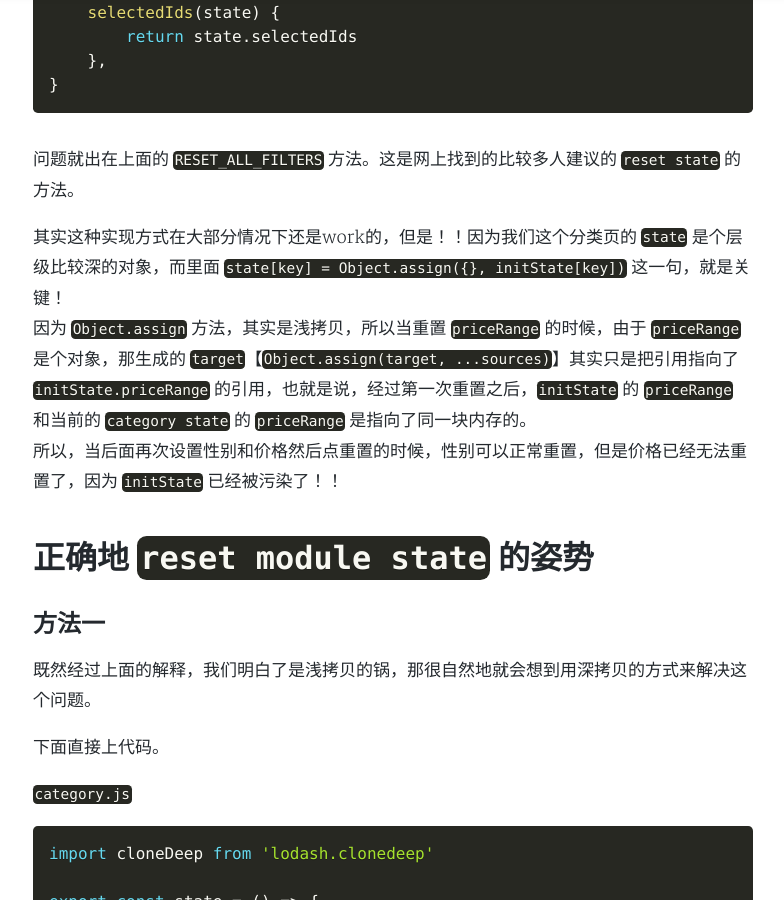
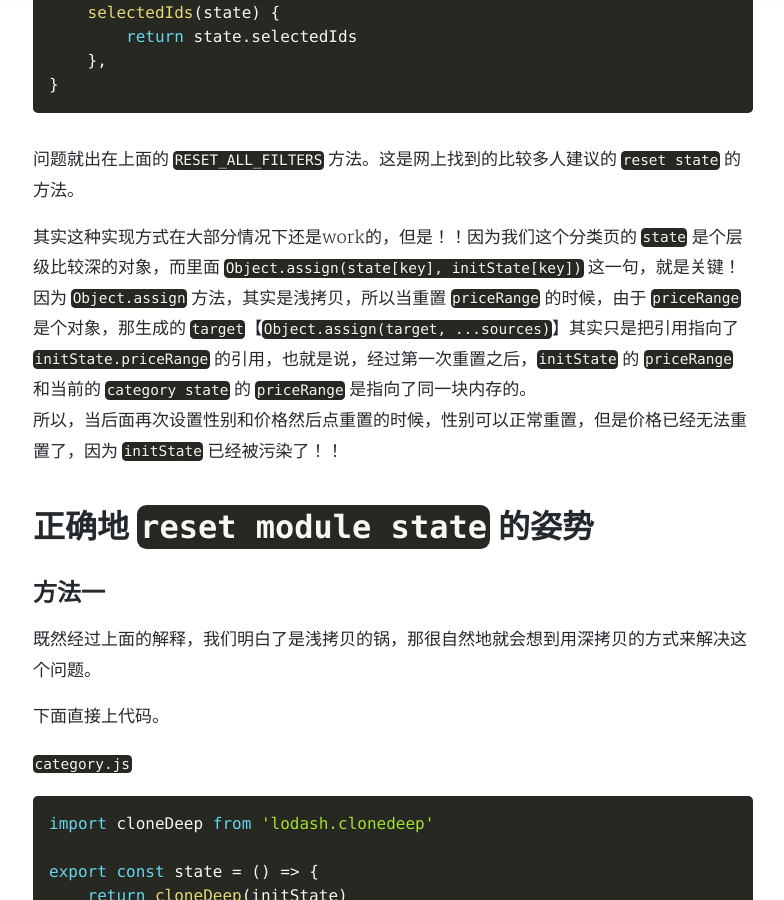
Before and after one commit to Dandelion-drq/Dandelion-drq.github.io, a Jekyll site: the page built from _posts/2020-03-22-how_to_correctly_reset_vuex_module_state.md, in a window 1280 px wide and 900 px high, scrolled down 3497 px. Shown: the whole window, without its empty margins (247-1031 px from the left). Built offline with Jekyll 4.4.1, drawn with Linux system fonts in a browser that asks for light colours; nearby versions of some CDN libraries; comment, search, counter and statistics services are not loaded; a style sheet for code colours, icons or effects is not loaded; some of the changed text lies outside the part shown.

Commit message:
修改文章

```diff
--- a/_posts/2020-03-22-how_to_correctly_reset_vuex_module_state.md
+++ b/_posts/2020-03-22-how_to_correctly_reset_vuex_module_state.md
@@ -9,7 +9,7 @@ cover: 'http://120.77.171.203/assets/img/posts/2020-03/cover.jpg'
 
 这是项目之前遇到的一个bug，最终发现是由于 `reset Vuex state` 不正确，污染了 `initState` 导致的，隐藏得还挺深的，在这里记录一下。
 
-（PS：想直接看代码实现的同学可以从第三节，**正确地 `reset module state` 的姿势** 开始看）
+（PS：想直接看代码实现的同学可以从第三节 **正确地 `reset module state` 的姿势** 开始看）
 
 
 # 背景
@@ -102,7 +102,7 @@ export const getters = {
 
 问题就出在上面的 `RESET_ALL_FILTERS` 方法。这是网上找到的比较多人建议的 `reset state` 的方法。
 
-其实这种实现方式在大部分情况下还是work的，但是！！因为我们这个分类页的 `state` 是个层级比较深的对象，而里面 `state[key] = Object.assign({}, initState[key])` 这一句，就是关键！
+其实这种实现方式在大部分情况下还是work的，但是！！因为我们这个分类页的 `state` 是个层级比较深的对象，而里面 `Object.assign(state[key], initState[key])` 这一句，就是关键！
 因为 `Object.assign` 方法，其实是浅拷贝，所以当重置 `priceRange` 的时候，由于 `priceRange` 是个对象，那生成的 `target`【`Object.assign(target, ...sources)`】其实只是把引用指向了 `initState.priceRange` 的引用，也就是说，经过第一次重置之后，`initState` 的 `priceRange` 和当前的 `category state` 的 `priceRange` 是指向了同一块内存的。
 所以，当后面再次设置性别和价格然后点重置的时候，性别可以正常重置，但是价格已经无法重置了，因为 `initState` 已经被污染了！！
 
```
